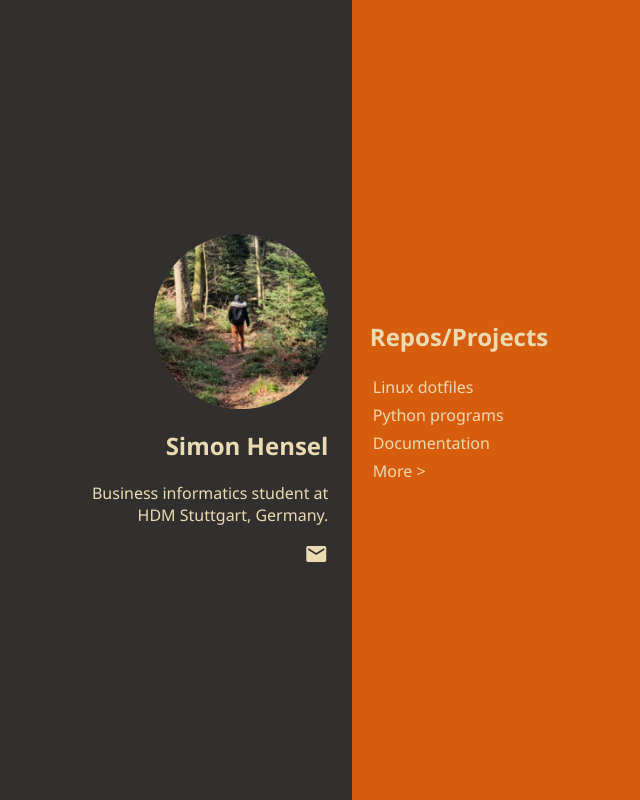
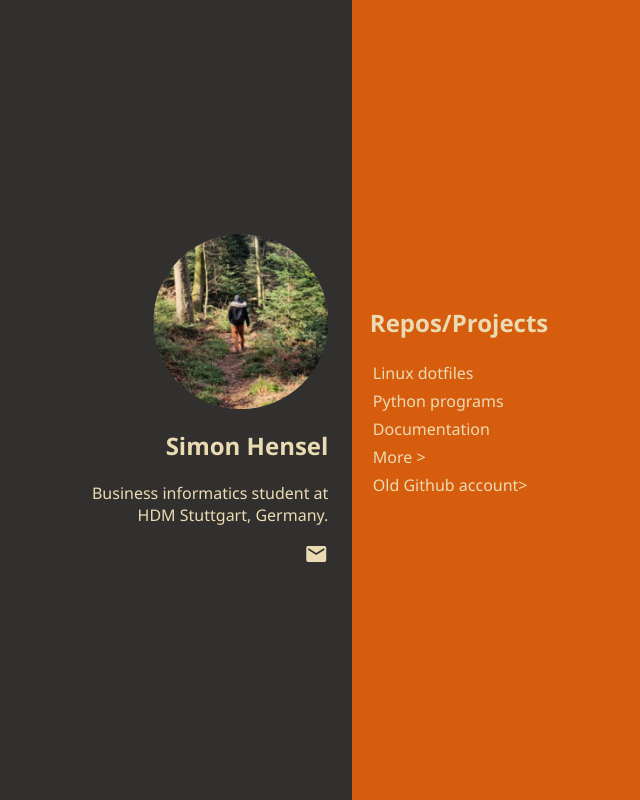
Before and after one commit to sihensel/sihensel.github.io, a plain HTML site: page index.html in a window 1280 px wide. Shown: the whole page, without its empty margins (288-928 px from the left). Drawn offline with Linux system fonts and the light colour scheme.

Commit message:
Update index.html

```diff
--- a/index.html
+++ b/index.html
@@ -24,6 +24,7 @@
                 <li><a href="https://github.com/sihensel/python" target="_blank" rel="noopener noreferrer">Python programs</a></li>
                 <li><a href="https://github.com/sihensel/docs" target="_blank" rel="noopener noreferrer">Documentation</a></li>
                 <li><a href="https://github.com/sihensel" target="_blank" rel="noopener noreferrer">More ></a></li>
+                <li><a href="https://github.com/dolanseesu" target="_blank" rel="noopener noreferrer">Old Github account></a></li>
               </ul>
             </div>
           </div>
```
